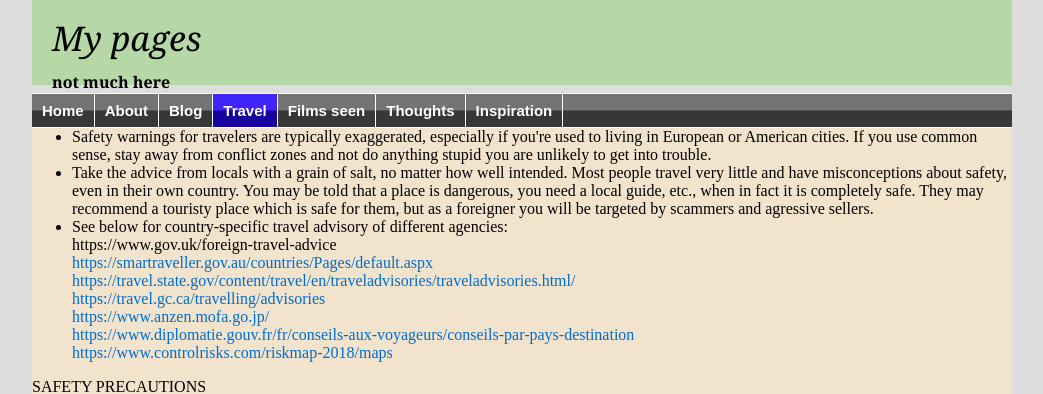
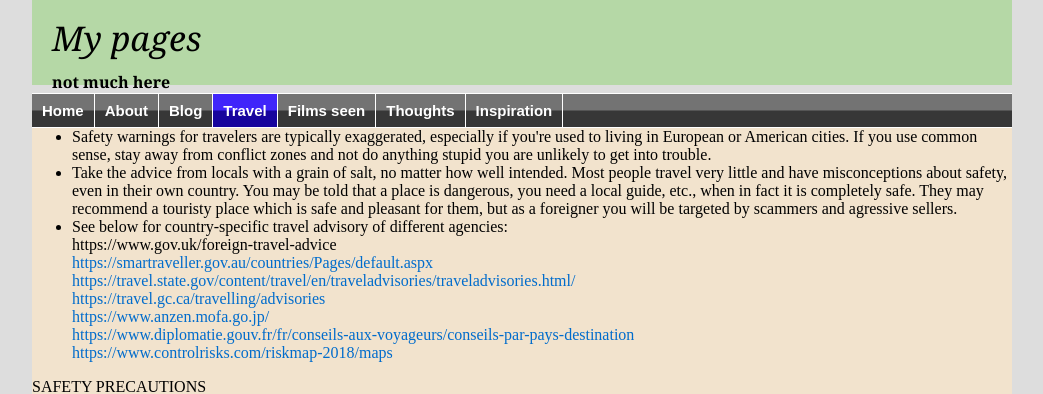
Before and after one commit to witba/witba.github.io, a Jekyll site: the page built from travel/safety.html, in a window 1280 px wide. Shown: the top 394 px of the page, without its empty margins (118-1161 px from the left). Built offline with Jekyll 4.4.1, drawn with Linux system fonts in a browser that asks for light colours.

Commit message:
Update safety.html

```diff
--- a/travel/safety.html
+++ b/travel/safety.html
@@ -7,7 +7,7 @@
 
 <ul>
 <li>Safety warnings for travelers are typically exaggerated, especially if you're used to living in European or American cities. If you use common sense, stay away from conflict zones and not do anything stupid you are unlikely to get into trouble.<br>
-<li>Take the advice from locals with a grain of salt, no matter how well intended. Most people travel very little and have misconceptions about safety, even in their own country. You may be told that a place is dangerous, you need a local guide, etc., when in fact it is completely safe. They may recommend a touristy place which is safe for them, but as a foreigner you will be targeted by scammers and agressive sellers.<br>
+<li>Take the advice from locals with a grain of salt, no matter how well intended. Most people travel very little and have misconceptions about safety, even in their own country. You may be told that a place is dangerous, you need a local guide, etc., when in fact it is completely safe. They may recommend a touristy place which is safe and pleasant for them, but as a foreigner you will be targeted by scammers and agressive sellers.<br>
 <li>See below for country-specific travel advisory of different agencies:<br>
 https://www.gov.uk/foreign-travel-advice<br>
 <a href="https://smartraveller.gov.au/countries/Pages/default.aspx">https://smartraveller.gov.au/countries/Pages/default.aspx</a><br />
```
